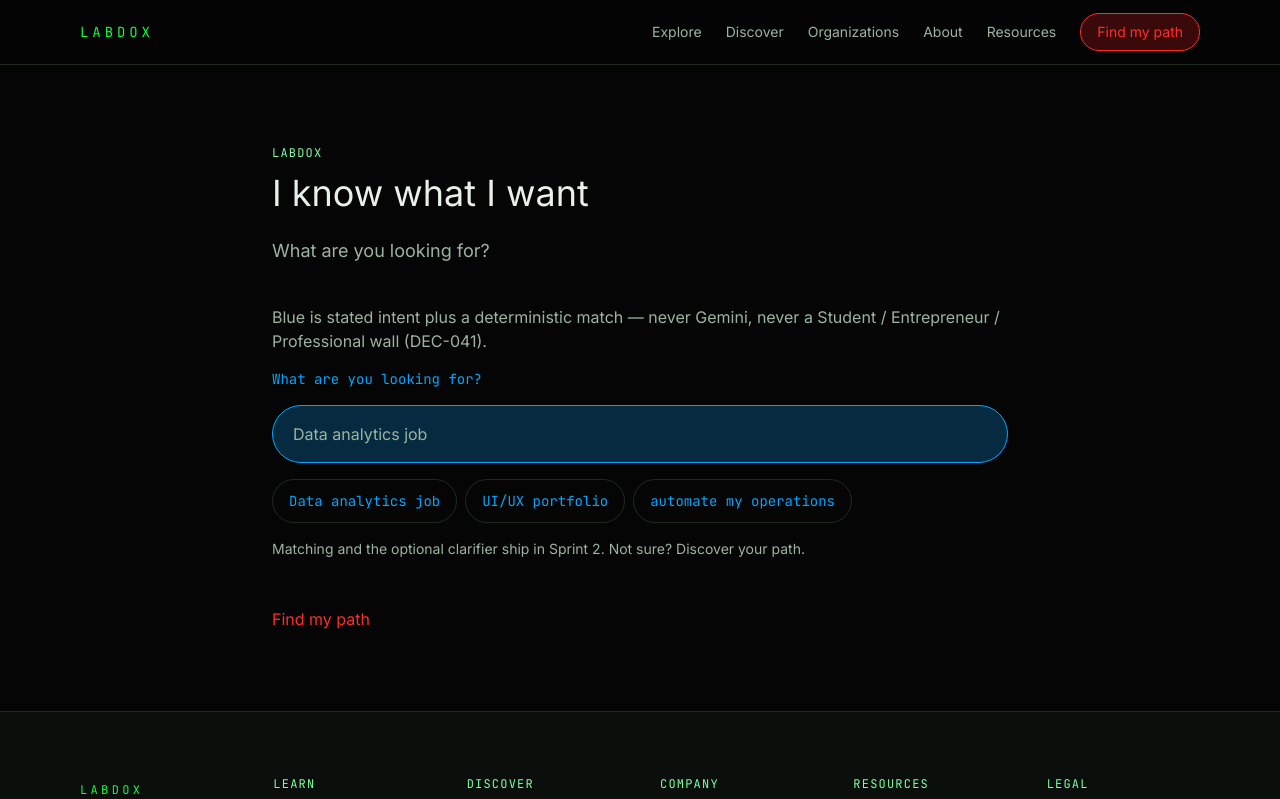
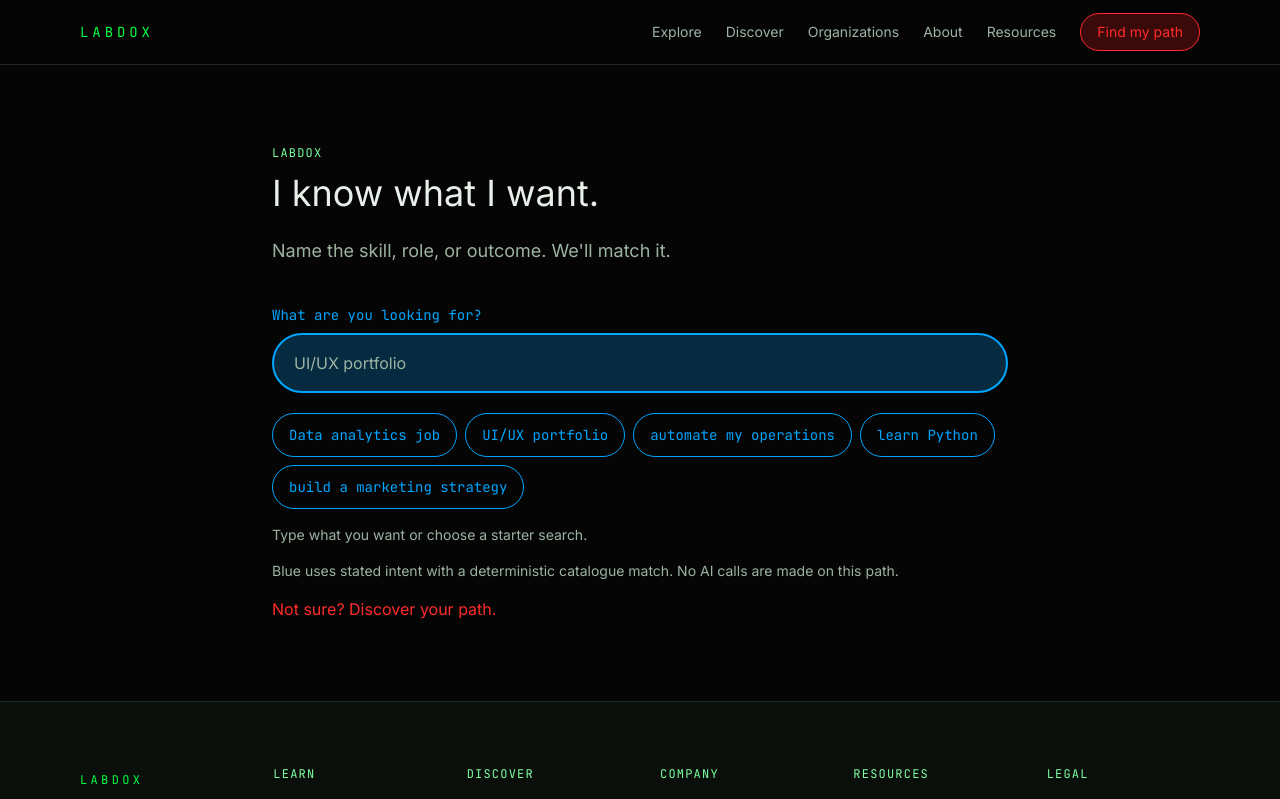
Before and after one commit to dock-at-labdox/labdox-upgrade, a Next.js app: page /explore-courses in a window 1280 px wide. Shown: the top 799 px of the page. Built offline with nearby package versions, Linux system fonts and the light colour scheme.

Commit message:
feat: add blue stated intent field

```diff
--- a/app/explore-courses/page.tsx
+++ b/app/explore-courses/page.tsx
@@ -1,34 +1,41 @@
+import Link from "next/link";
+
+import { StatedIntentField } from "@/components/explore/StatedIntentField";
 import { getMicrocopy } from "@/lib/content";
-import { StubPage } from "@/components/pages/StubPage";
 
 export default async function ExploreCoursesPage() {
   const copy = await getMicrocopy();
+
   return (
-    <StubPage title="I know what I want" job={copy.blue.prompt}>
-      <p>
-        Blue is stated intent plus a deterministic match — never Gemini, never a Student / Entrepreneur /
-        Professional wall (DEC-041).
+    <article className="mx-auto max-w-3xl px-4 py-20">
+      <p className="font-mono text-xs uppercase tracking-widest text-phosphor-text">
+        Labdox
       </p>
-      <label className="mt-6 block font-mono text-sm text-electric" htmlFor="blue-intent">
-        {copy.blue.prompt}
-      </label>
-      <input
-        id="blue-intent"
-        name="intent"
-        disabled
-        placeholder={copy.blue.placeholder[0]}
-        className="mt-2 w-full rounded-full border border-electric bg-electric-soft px-5 py-4 text-ink placeholder:text-ink-dim"
-      />
-      <ul className="mt-4 flex flex-wrap gap-2">
-        {copy.blue.placeholder.map((chip) => (
-          <li key={chip}>
-            <span className="inline-flex min-h-11 items-center rounded-full border border-hairline px-4 font-mono text-sm text-electric">
-              {chip}
-            </span>
-          </li>
-        ))}
-      </ul>
-      <p className="mt-6 text-sm">Matching and the optional clarifier ship in Sprint 2. {copy.switch.toRed}</p>
-    </StubPage>
+
+      <h1 className="mt-3 text-4xl text-ink">{copy.home.blue.label}</h1>
+
+      <p className="mt-6 text-lg text-ink-dim">{copy.home.blue.sub}</p>
+
+      <div className="mt-10 space-y-4 text-ink-dim">
+        <StatedIntentField
+          prompt={copy.blue.prompt}
+          placeholders={copy.blue.placeholder}
+        />
+
+        <p className="mt-8 text-sm">
+          Blue uses stated intent with a deterministic catalogue match. No AI
+          calls are made on this path.
+        </p>
+
+        <p className="mt-12">
+          <Link
+            href="/discover-your-path"
+            className="text-crimson underline-offset-4 hover:underline focus-visible:outline-2 focus-visible:outline-offset-2 focus-visible:outline-crimson"
+          >
+            {copy.switch.toRed}
+          </Link>
+        </p>
+      </div>
+    </article>
   );
 }
--- /dev/null
+++ b/components/explore/StatedIntentField.tsx
@@ -0,0 +1,85 @@
+"use client";
+
+import { useEffect, useState } from "react";
+
+type StatedIntentFieldProps = {
+  prompt: string;
+  placeholders: readonly string[];
+};
+
+export function StatedIntentField({
+  prompt,
+  placeholders,
+}: StatedIntentFieldProps) {
+  const [intent, setIntent] = useState("");
+  const [placeholderIndex, setPlaceholderIndex] = useState(0);
+  const [isFocused, setIsFocused] = useState(false);
+
+  useEffect(() => {
+    if (isFocused) {
+      return;
+    }
+
+    const timer = window.setInterval(() => {
+      setPlaceholderIndex(
+        (current) => (current + 1) % placeholders.length,
+      );
+    }, 3000);
+
+    return () => window.clearInterval(timer);
+  }, [isFocused, placeholders.length]);
+
+  const activePlaceholder =
+    placeholders[placeholderIndex] ?? placeholders[0] ?? "";
+
+  return (
+    <>
+      <form
+        className="mt-10"
+        onSubmit={(event) => event.preventDefault()}
+      >
+        <label
+          htmlFor="blue-intent"
+          className="block font-mono text-sm text-electric"
+        >
+          {prompt}
+        </label>
+
+        <input
+          id="blue-intent"
+          name="intent"
+          type="text"
+          value={intent}
+          onChange={(event) => setIntent(event.target.value)}
+          onFocus={() => setIsFocused(true)}
+          onBlur={() => setIsFocused(false)}
+          placeholder={activePlaceholder}
+          autoComplete="off"
+          className="mt-2 w-full rounded-full border-2 border-electric bg-electric-soft px-5 py-4 text-ink outline-none placeholder:text-ink-dim focus-visible:ring-2 focus-visible:ring-electric motion-reduce:transition-none"
+        />
+
+        <div
+          className="mt-5 flex flex-wrap gap-2"
+          aria-label="Starter searches"
+        >
+          {placeholders.map((chip) => (
+            <button
+              key={chip}
+              type="button"
+              onClick={() => setIntent(chip)}
+              className="min-h-11 rounded-full border border-electric px-4 font-mono text-sm text-electric transition-colors hover:bg-electric-soft focus-visible:outline-2 focus-visible:outline-offset-2 focus-visible:outline-electric motion-reduce:transition-none"
+            >
+              {chip}
+            </button>
+          ))}
+        </div>
+      </form>
+
+      <p className="mt-8 text-sm text-ink-dim" aria-live="polite">
+        {intent
+          ? "Your stated intent is ready for a deterministic catalogue match."
+          : "Type what you want or choose a starter search."}
+      </p>
+    </>
+  );
+}
--- a/lib/content/microcopy.ts
+++ b/lib/content/microcopy.ts
@@ -12,7 +12,13 @@
   },
   blue: {
     prompt: "What are you looking for?",
-    placeholder: ["Data analytics job", "UI/UX portfolio", "automate my operations"],
+    placeholder: [
+      "Data analytics job",
+      "UI/UX portfolio",
+      "automate my operations",
+      "learn Python",
+      "build a marketing strategy",
+    ],
   },
   red: {
     prompt: "What do you want to achieve?",
```
